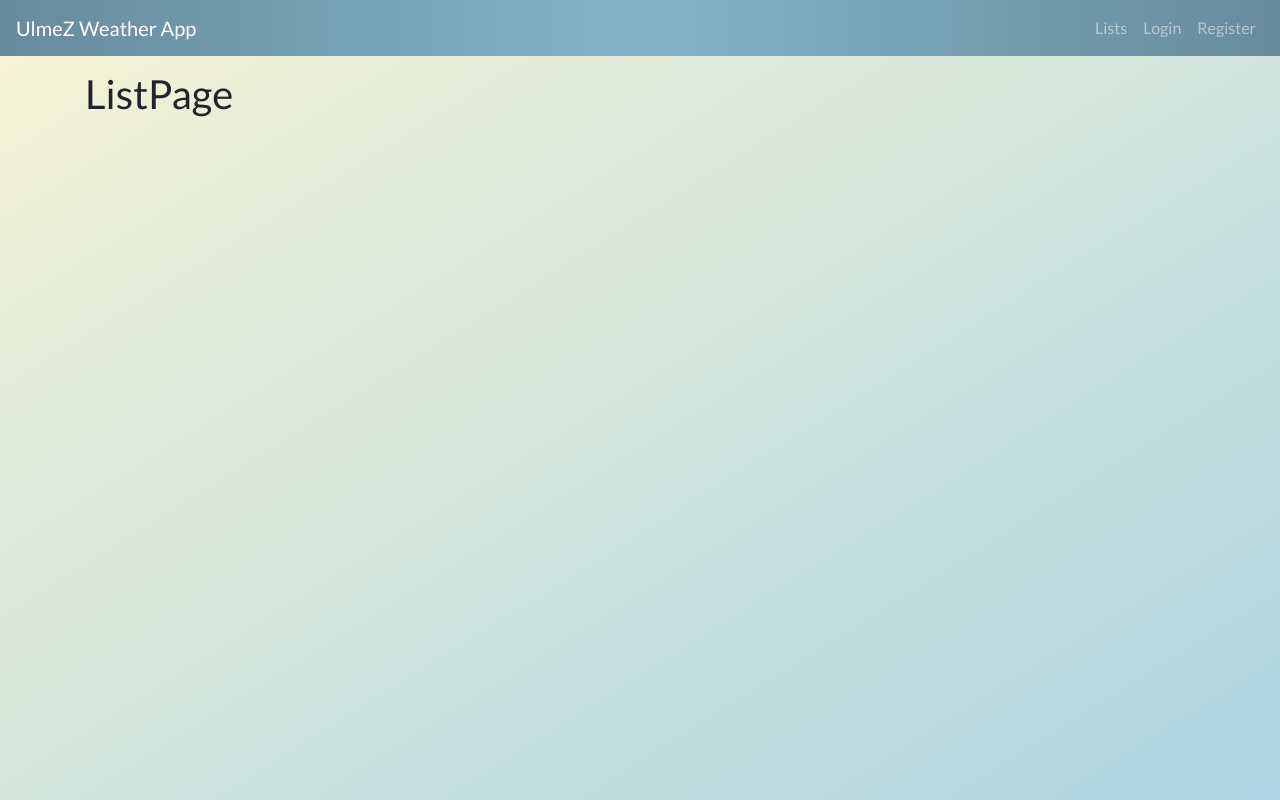
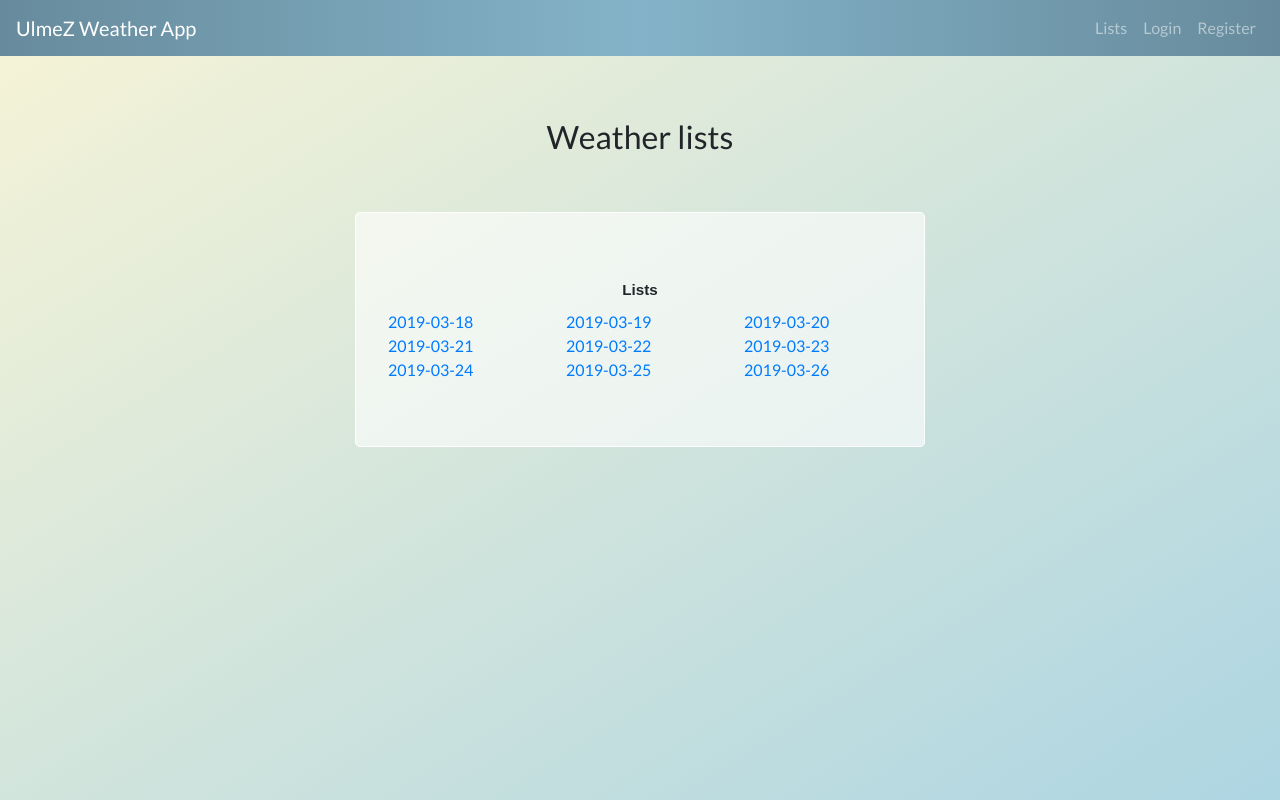
Before and after one commit to ulmez/ulmez-weather-app, a React (Create React App) app in the folder react-client/: page /lists in a window 1280 px wide. Built offline with nearby package versions, Linux system fonts and the light colour scheme; no server answers.

Commit message:
Fix list page component skeleton

```diff
--- a/react-client/src/components/main/listPage/ListPage.css
+++ b/react-client/src/components/main/listPage/ListPage.css
@@ -0,0 +1,10 @@
+.list-page.jumbotron-design {
+	background: rgba(255,255,255,0.6);
+	border: #ffffff 1px;
+	border-style: solid;
+}
+
+.list-page.label-sized-text {
+	font-family: sans-serif;
+	font-size: 0.95em;
+}
--- a/react-client/src/components/main/listPage/ListPage.js
+++ b/react-client/src/components/main/listPage/ListPage.js
@@ -1,9 +1,53 @@
 import React from 'react';
+
+import './ListPage.css';
 
 class ListPage extends React.Component {
     render() {
         return (
-            <h1>ListPage</h1>
+            <div>
+                <div className="row">
+                    <div className="col-sm-9 col-md-7 col-lg-6 mx-auto text-center mt-5 mb-5">
+                        <h2>Weather lists</h2>
+                    </div>
+                </div>
+                <div className="row">
+                    <div className="list-page col-sm-9 col-md-7 col-lg-6 mx-auto jumbotron jumbotron-design">
+                        <div className="row">
+                            <div className="col-12 text-center">
+                                <label className="list-page label-sized-text"><b>Lists</b></label>
+                            </div>
+                            <div className="col-4">
+                                <a href="#">2019-03-18</a>
+                            </div>
+                            <div className="col-4">
+                                <a href="#">2019-03-19</a>
+                            </div>
+                            <div className="col-4">
+                                <a href="#">2019-03-20</a>
+                            </div>
+                            <div className="col-4">
+                                <a href="#">2019-03-21</a>
+                            </div>
+                            <div className="col-4">
+                                <a href="#">2019-03-22</a>
+                            </div>
+                            <div className="col-4">
+                                <a href="#">2019-03-23</a>
+                            </div>
+                            <div className="col-4">
+                                <a href="#">2019-03-24</a>
+                            </div>
+                            <div className="col-4">
+                                <a href="#">2019-03-25</a>
+                            </div>
+                            <div className="col-4">
+                                <a href="#">2019-03-26</a>
+                            </div>
+                        </div>
+                    </div>
+                </div>
+            </div>
         );
     }
 }
```
